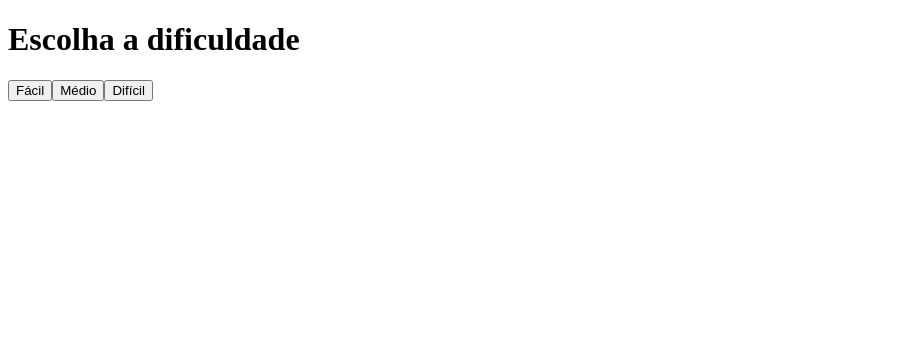
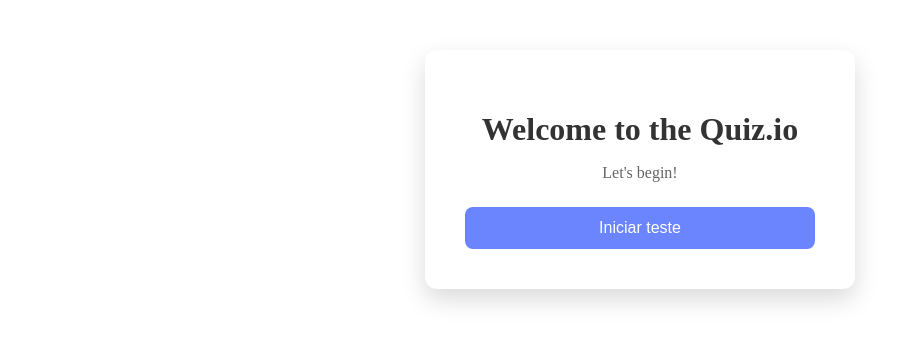
Before and after one commit to mabss777/projetoTrivia, an Angular app: page / in a window 1280 px wide. Shown: the top 342 px of the page, without its empty margins (0-915 px from the left). Built offline with nearby package versions, Linux system fonts and the light colour scheme.

Commit message:
Página home finalizada!

```diff
--- a/src/app/pages/home/home.css
+++ b/src/app/pages/home/home.css
@@ -0,0 +1,51 @@
+body {
+  margin: 0;
+  font-family: Arial, Helvetica, sans-serif;
+  background: linear-gradient(135deg, #6a85ff, #b06ab3);
+  height: 100vh;
+  display: flex;
+  align-items: center;
+  justify-content: center;
+}
+
+.home-container {
+  background: white;
+  padding: 40px;
+  border-radius: 12px;
+  text-align: center;
+  box-shadow: 0 10px 25px rgba(0,0,0,0.15);
+  width: 350px;
+  margin: 50px auto;
+}
+
+.home-container h1 {
+  margin-bottom: 10px;
+  color: #333;
+}
+
+.home-container p {
+  color: #666;
+  margin-bottom: 25px;
+}
+
+.botoes {
+  display: flex;
+  flex-direction: column;
+  gap: 12px;
+}
+
+.botoes button {
+  padding: 12px;
+  border: none;
+  border-radius: 8px;
+  background: #6a85ff;
+  color: white;
+  font-size: 16px;
+  cursor: pointer;
+  transition: 0.2s;
+}
+
+.botoes button:hover {
+  background: #4f6df0;
+  transform: scale(1.03);
+}
--- a/src/app/pages/home/home.html
+++ b/src/app/pages/home/home.html
@@ -1,9 +1,10 @@
-<div class="home">
+<div class="home-container">
 
-  <h1>Escolha a dificuldade</h1>
+  <h1>Welcome to the Quiz.io</h1>
+  <p>Let's begin!</p>
 
-  <button (click)="iniciarQuiz('easy')">Fácil</button>
-  <button (click)="iniciarQuiz('medium')">Médio</button>
-  <button (click)="iniciarQuiz('hard')">Difícil</button>
+  <div class="botoes">
+    <button (click)="iniciarQuiz()">Iniciar teste</button>
+  </div>
 
 </div>
--- a/src/app/pages/home/home.ts
+++ b/src/app/pages/home/home.ts
@@ -1,4 +1,5 @@
 import { Component } from '@angular/core';
+import { Router } from '@angular/router';
 
 @Component({
   selector: 'app-home',
@@ -7,5 +8,9 @@ import { Component } from '@angular/core';
   styleUrl: './home.css',
 })
 export class Home {
+  constructor(private router: Router) {}
 
+  iniciarQuiz(){
+    this.router.navigate(['/quiz']);
+  }
 }
--- a/src/app/pages/quiz/quiz.ts
+++ b/src/app/pages/quiz/quiz.ts
@@ -3,6 +3,7 @@ import { TriviaService } from '../../services/trivia';
 import { InterfacePerguntas } from '../../models/interface-perguntas';
 import { CommonModule } from '@angular/common';
 import { ChangeDetectorRef } from '@angular/core';
+import { ActivatedRoute } from '@angular/router';
 
 @Component({
   selector: 'app-quiz',
@@ -23,11 +24,13 @@ export class Quiz implements OnInit {
 
   constructor(
     private triviaService: TriviaService,
-    private cdr: ChangeDetectorRef
+    private cdr: ChangeDetectorRef,
+    private route: ActivatedRoute
   ) {}
 
   //Busca as perguntas da API e inicia o quiz carregando a primeira pergunta.
   ngOnInit() {
+
     this.triviaService.getPerguntas().subscribe(res => {
       console.log("API:", res);
 
```
Also changed, not shown: src/app/app.routes.ts (+4 -8 lines).
